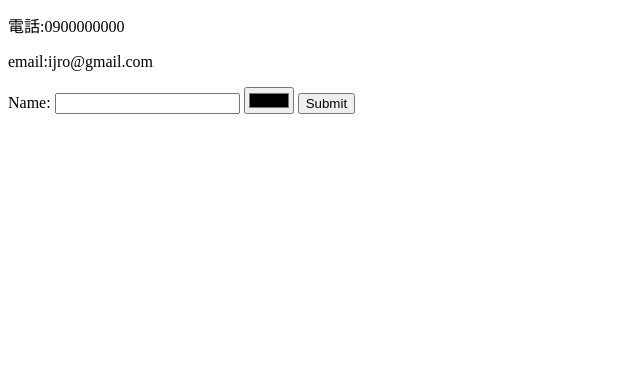
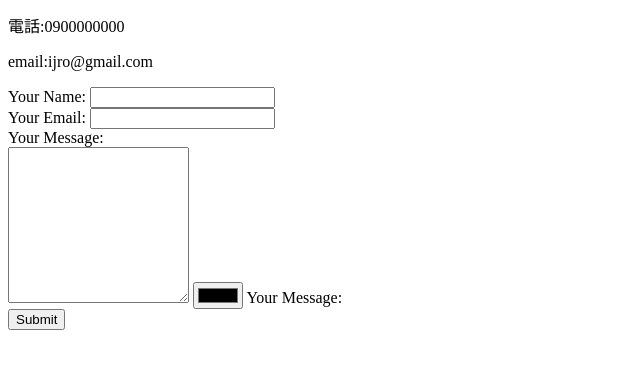
Before and after one commit to 111016043/2022cv, a plain HTML site: page contact.html in a window 1280 px wide. Shown: the part 116-484 px from the top of the page, without its empty margins (0-640 px from the left). Drawn offline with Linux system fonts and the light colour scheme.

Commit message:
Update contact.html

```diff
--- a/contact.html
+++ b/contact.html
@@ -13,9 +13,14 @@
     <p>email:ijro@gmail.com</p>
 
     <form action="">
-        <label>Name:</label>
-        <input type="text">
+        <label>Your Name:</label>
+        <input type="text"><br>
+        <label>Your Email:</label>
+        <input type="=email"><br>
+        <label>Your Message:</label><br>
+        <textarea  rows="10"></textarea>
         <input type="color">
+        <label>Your Message:</label><br>
         <label></label>
         <input type="submit">
     </form>
```
